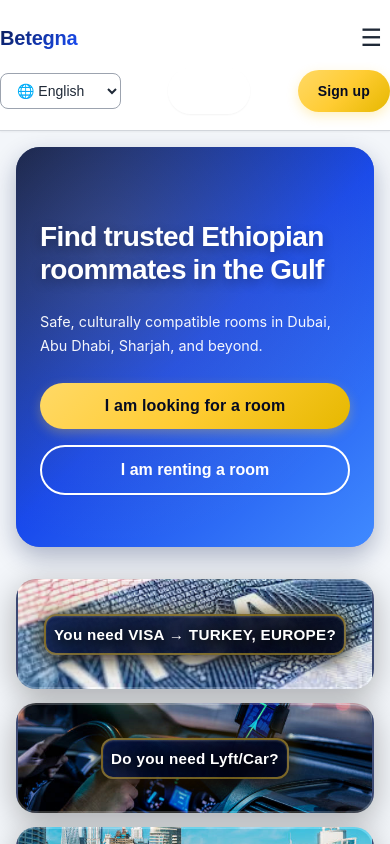
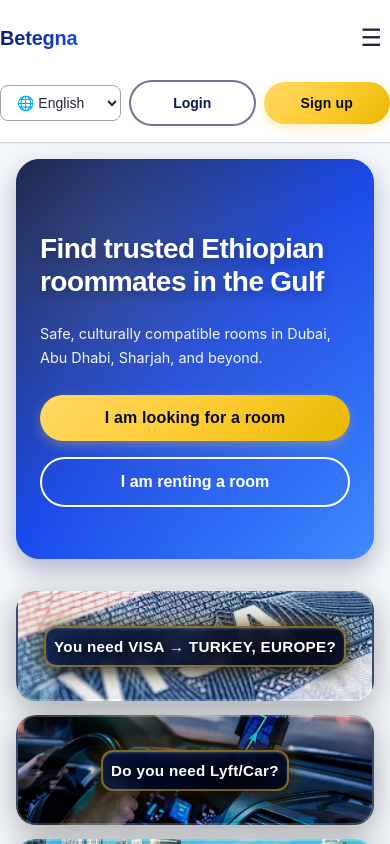
Before and after one commit to MZK2021/Betegna2Reserve, a React (Vite) app in the folder frontend/: page / in a window 390 px wide. Shown: the top 844 px of the page. Built offline with nearby package versions, Linux system fonts and the light colour scheme.

Commit message:
Improve mobile navbar layout and auth buttons

```diff
--- a/frontend/src/App.css
+++ b/frontend/src/App.css
@@ -149,6 +149,26 @@ header .container {
   max-width: 1280px;
   margin: 0 auto;
   padding: 0 2rem;
+}
+
+.header-inner {
+  display: flex;
+  align-items: center;
+  justify-content: space-between;
+  gap: 1.5rem;
+  position: relative;
+}
+
+.header-brand {
+  display: flex;
+  align-items: center;
+  gap: 1rem;
+}
+
+.header-actions {
+  display: flex;
+  align-items: center;
+  gap: 0.75rem;
 }
 
 .logo-text {
@@ -1114,6 +1134,26 @@ header .container {
   height: 300px;
 }
 
+.header-login-btn {
+  border-radius: 999px;
+  border: 2px solid rgba(var(--deep-royal-blue-rgb), 0.6);
+  color: var(--deep-royal-blue);
+  background: rgba(255, 255, 255, 0.85);
+  min-width: 120px;
+}
+
+.header-login-btn:hover {
+  border-color: var(--gold-accent);
+  color: var(--deep-royal-blue);
+  background: rgba(255, 255, 255, 0.95);
+}
+
+.header-signup-btn {
+  border-radius: 999px;
+  min-width: 120px;
+  box-shadow: var(--shadow-gold);
+}
+
 /* Smooth transitions for interactive elements */
 a, button {
   transition: all 0.2s cubic-bezier(0.4, 0, 0.2, 1);
@@ -1926,10 +1966,33 @@ a, button {
     padding: 0 1rem;
   }
 
-  header .container {
-    padding: 0 1rem;
+  .header-inner {
+    padding: 0;
+    flex-direction: column;
+    align-items: stretch;
+    gap: 0.75rem;
+  }
+
+  .header-brand {
+    width: 100%;
+    justify-content: space-between;
+  }
+
+  .header-actions {
+    width: 100%;
+    justify-content: flex-start;
     flex-wrap: wrap;
-    position: relative;
+    gap: 0.5rem;
+  }
+
+  .header-actions .lang-select-wrapper {
+    flex: 0 0 auto;
+  }
+
+  .header-actions .btn-primary,
+  .header-actions .header-login-btn {
+    flex: 1 1 120px;
+    text-align: center;
   }
 
   .mobile-menu-btn {
@@ -1937,20 +2000,17 @@ a, button {
   }
 
   .nav-links {
-    position: absolute;
-    top: 100%;
-    left: 0;
-    right: 0;
+    position: static;
     background: var(--white);
     flex-direction: column;
     align-items: flex-start;
     padding: 1rem;
     gap: 0.5rem;
-    border-top: 1px solid var(--gray-200);
+    border: 1px solid var(--gray-200);
     box-shadow: var(--shadow-lg);
     display: none;
     width: 100%;
-    margin-top: 0;
+    border-radius: 16px;
   }
 
   .nav-links-open {
--- a/frontend/src/App.tsx
+++ b/frontend/src/App.tsx
@@ -57,7 +57,8 @@ function Header() {
 
   return (
     <header>
-      <div className="container flex items-center justify-between" style={{ padding: '1rem 0' }}>
+      <div className="container header-inner" style={{ padding: '1rem 0' }}>
+        <div className="header-brand">
           <Link to="/" className="logo-text">
             {t('appName')}
           </Link>
@@ -70,6 +71,7 @@ function Header() {
           >
             ☰
           </button>
+        </div>
 
         <nav className={`nav-links ${showMobileMenu ? 'nav-links-open' : ''}`}>
           <Link to="/rooms">🏠 {t('nav.rooms')}</Link>
@@ -81,7 +83,7 @@ function Header() {
           {user?.role === 'ADMIN' && <Link to="/admin">{t('nav.admin')}</Link>}
         </nav>
 
-        <div className="flex items-center gap-2" style={{ flexWrap: 'wrap' }}>
+        <div className="header-actions flex items-center gap-2" style={{ flexWrap: 'wrap' }}>
           <div className="lang-select-wrapper">
             <select
               className="lang-select"
@@ -97,10 +99,10 @@ function Header() {
 
           {!user && (
             <>
-              <Link to="/login" className="btn-secondary" style={{ whiteSpace: 'nowrap' }}>
+              <Link to="/login" className="btn-secondary header-login-btn" style={{ whiteSpace: 'nowrap' }}>
                 {t('nav.login')}
               </Link>
-              <Link to="/signup" className="btn-primary" style={{ whiteSpace: 'nowrap' }}>
+              <Link to="/signup" className="btn-primary header-signup-btn" style={{ whiteSpace: 'nowrap' }}>
                 {t('nav.signup')}
               </Link>
             </>
```
Lines whose indentation alone changed are shown as unchanged.
